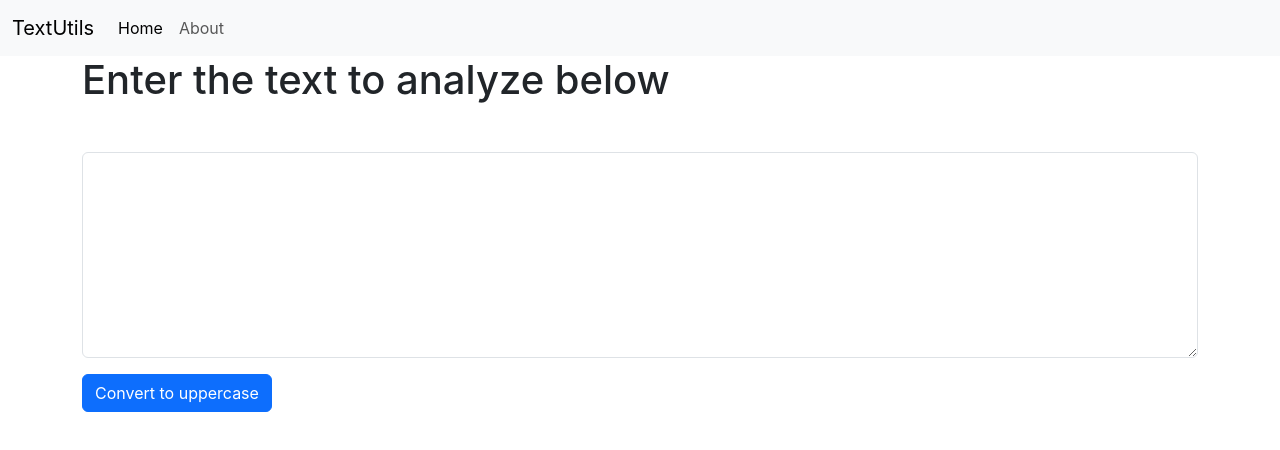
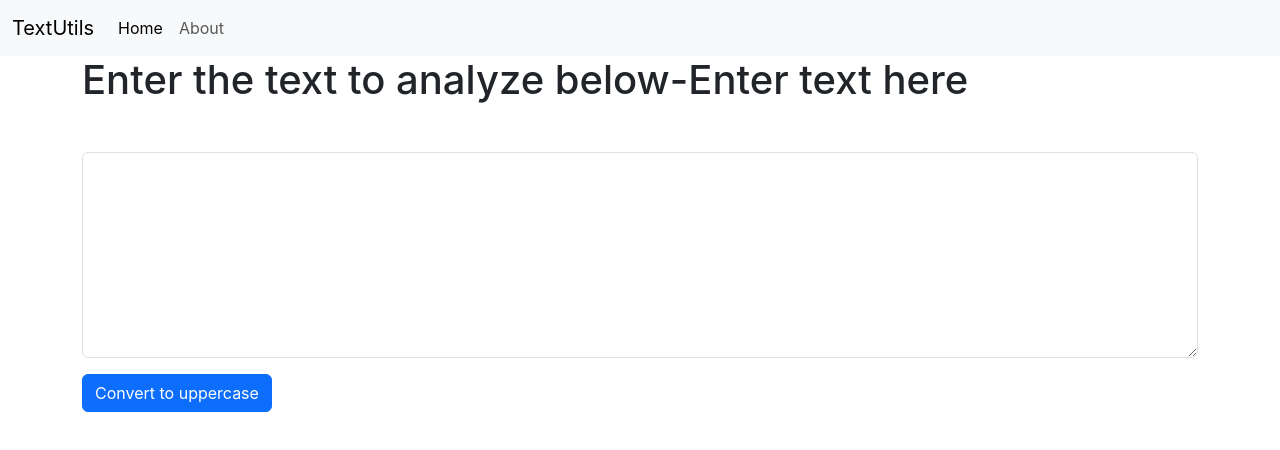
Before and after one commit to CMBhatt123/textutils-react, a React (Create React App) app: page / in a window 1280 px wide. Shown: the top 450 px of the page. Built offline with nearby package versions, Linux system fonts and the light colour scheme.

Commit message:
use of state

```diff
--- a/src/components/TextForm.js
+++ b/src/components/TextForm.js
@@ -4,7 +4,7 @@ export default function Textform(props) {
   return (
     <div>
       <div className="mb-3">
-        <h1>{props.heading}</h1>
+        <h1>{props.heading}-{text}</h1>
         <label for="mybox" className="form-label"></label>
         <textarea className="form-control my-3" id="mybox" rows="8"></textarea>
       </div>
```
